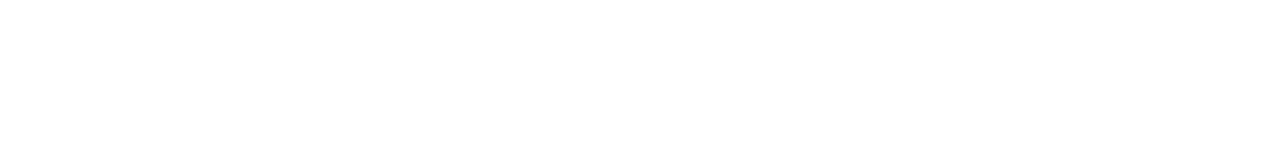
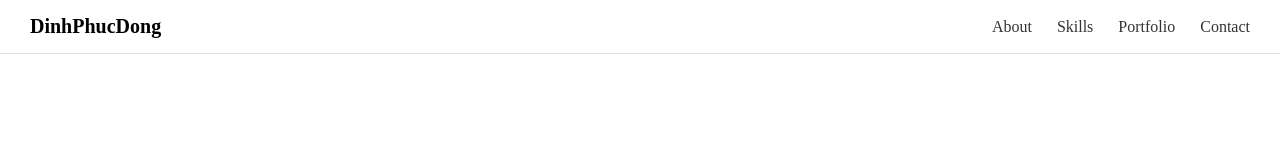
Before and after one commit to dongphucdinh/session_01_html_css, a plain HTML site: page projects/portfolio_site/index.html in a window 1280 px wide. Drawn offline with Linux system fonts and the light colour scheme.

Commit message:
[STYLE] Thêm style cho header và menu responsive

```diff
--- a/projects/portfolio_site/css/header.css
+++ b/projects/portfolio_site/css/header.css
@@ -0,0 +1,91 @@
+
+* {
+    margin: 0;
+    padding: 0;
+    box-sizing: border-box;
+}
+
+
+.header {
+    position: sticky;
+    top: 0;
+    background: #fff;
+    display: flex;
+    justify-content: space-between;
+    align-items: center;
+    padding: 15px 30px;
+    border-bottom: 1px solid #ddd;
+    z-index: 1000;
+}
+
+
+.logo {
+    font-size: 20px;
+    font-weight: bold;
+}
+
+
+.nav {
+    display: flex;
+    gap: 25px;
+}
+
+
+.nav a {
+    text-decoration: none;
+    color: #333;
+    position: relative;
+}
+
+
+.nav a::after {
+    content: "";
+    position: absolute;
+    left: 0;
+    bottom: -5px;
+    width: 0%;
+    height: 2px;
+    background: #007bff;
+    transition: 0.3s;
+}
+
+.nav a:hover::after {
+    width: 100%;
+}
+
+.menu-icon {
+    display: none;
+    font-size: 24px;
+    cursor: pointer;
+}
+
+#menu-toggle {
+    display: none;
+}
+
+@media (max-width: 768px) {
+
+    .menu-icon {
+        display: block;
+    }
+
+    .nav {
+        position: absolute;
+        top: 60px;
+        right: 0;
+        background: white;
+        flex-direction: column;
+        width: 200px;
+        display: none;
+        border: 1px solid #ddd;
+    }
+
+    .nav a {
+        padding: 10px;
+        border-bottom: 1px solid #eee;
+    }
+
+    #menu-toggle:checked + .menu-icon + .nav {
+        display: flex;
+    }
+}
--- a/projects/portfolio_site/css/variables.css
+++ b/projects/portfolio_site/css/variables.css
@@ -0,0 +1,8 @@
+:root {
+    --color-primary: #6366f1;    /* Indigo */
+    --color-secondary: #8b5cf6;  /* Purple */
+    --color-dark: #1e293b;       /* Slate dark */
+    --color-light: #f8fafc;      /* Slate light */
+    --color-text: #334155;       /* Slate text */
+    --font-main: 'Segoe UI', sans-serif;
+}
--- a/projects/portfolio_site/index.html
+++ b/projects/portfolio_site/index.html
@@ -1,12 +1,29 @@
     <!DOCTYPE html>
-<html lang="en">
+    <html lang="vi">
     <head>
         <meta charset="UTF-8">
         <meta name="viewport" content="width=device-width, initial-scale=1.0">
-    <title>Document</title>
+        <title>Header</title>
+
         <link rel="stylesheet" href="css/header.css">
+        <link rel="stylesheet" href="css/hero.css">
+        <link rel="stylesheet" href="css/variables.css">
+
     </head>
     <body>
 
+    <header class="header">
+        <div class="logo">DinhPhucDong</div>
+
+        <input type="checkbox" id="menu-toggle">
+        <label for="menu-toggle" class="menu-icon">&#9776;</label>
+
+        <nav class="nav">
+            <a href="#about">About</a>
+            <a href="#skills">Skills</a>
+            <a href="#portfolio">Portfolio</a>
+            <a href="#contact">Contact</a>
+        </nav>
+    </header>
     </body>
     </html>
```
Lines whose indentation alone changed are shown as unchanged.
